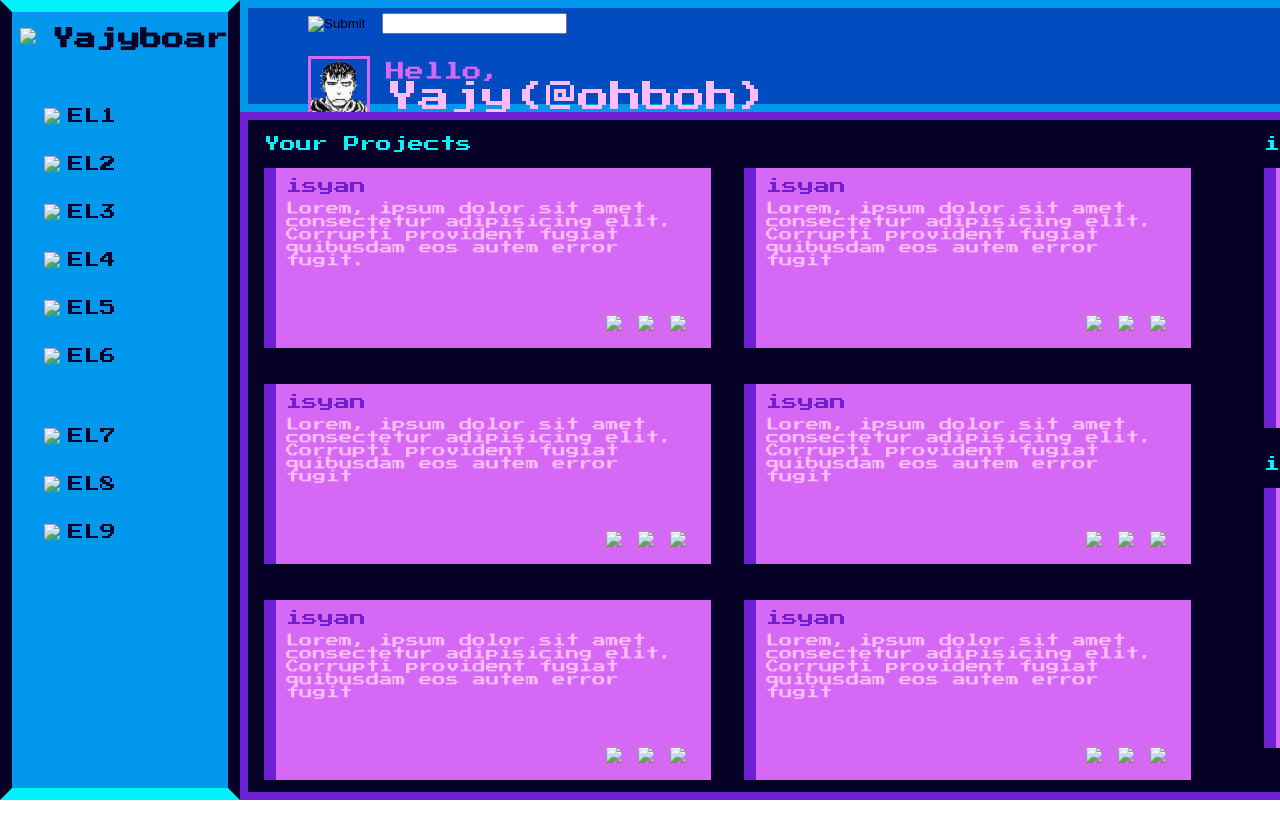
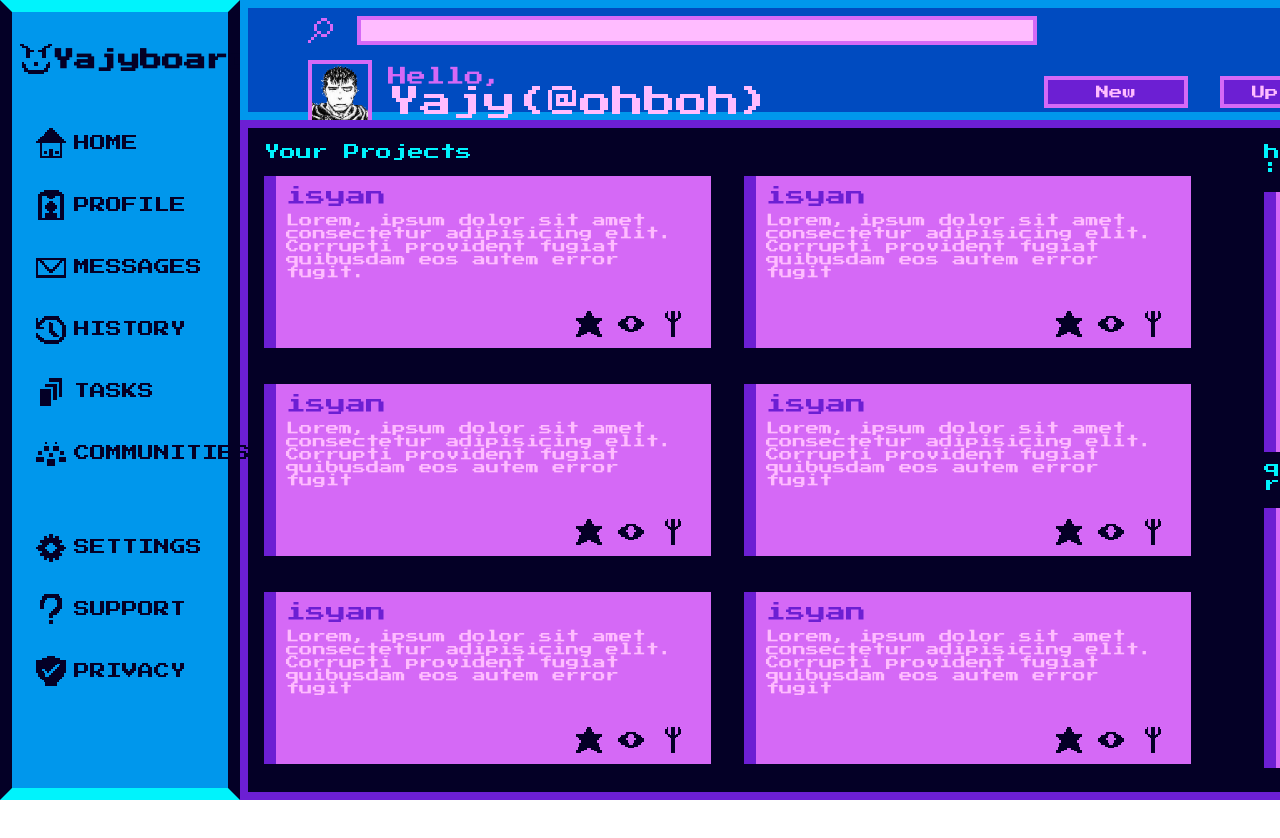
Before and after one commit to ohboh/yajyboard, a plain HTML site: page index.html in a window 1280 px wide. Drawn offline with Linux system fonts and the light colour scheme.

Commit message:
Add images and animations

```diff
--- a/index.html
+++ b/index.html
@@ -5,64 +5,65 @@
     <meta http-equiv="X-UA-Compatible" content="IE=edge">
     <meta name="viewport" content="width=device-width, initial-scale=1.0">
     <title>Yajyboard</title>
+    <link rel="icon" type="image/x-icon" href="/assets/favicon.ico">
     <link rel="stylesheet" href="style.css">
 </head>
 <body>
     <div class="sidebar-container">
-        <img src="assets/title.png" class="sidebar-logo sidebar-head">
+        <img src="assets/title.svg" class="sidebar-logo sidebar-head">
         <span class="sidebar-title sidebar-head">Yajyboard</span>
         <div class="sidebar">
             <div class="sidebar-element">
-                <img src="assets/element1.png">
-                <span>EL1</span>
+                <img src="assets/element1.svg" class="sidebar-icon">
+                <span>HOME</span>
             </div>
             <div class="sidebar-element"">
-                <img src="assets/element2.png">
-                <span>EL2</span>
+                <img src="assets/element2.svg" class="sidebar-icon">
+                <span>PROFILE</span>
             </div>
             <div class="sidebar-element">
-                <img src="assets/element3.png">
-                <span>EL3</span>
+                <img src="assets/element3.svg" class="sidebar-icon">
+                <span>MESSAGES</span>
             </div>
             <div class="sidebar-element">
-                <img src="assets/element4.png">
-                <span>EL4</span>
+                <img src="assets/element4.svg" class="sidebar-icon">
+                <span>HISTORY</span>
             </div>
             <div class="sidebar-element">
-                <img src="assets/element5.png">
-                <span>EL5</span>
+                <img src="assets/element5.svg" class="sidebar-icon">
+                <span>TASKS</span>
             </div>
             <div class="sidebar-element">
-                <img src="assets/element6.png">
-                <span>EL6</span>
+                <img src="assets/element6.svg" class="sidebar-icon">
+                <span>COMMUNITIES</span>
             </div>
 
             <div class="sidebar-element" id="spacer"></div>
 
             <div class="sidebar-element">
-                <img src="assets/element7.png">
-                <span>EL7</span>
+                <img src="assets/element7.svg" class="sidebar-icon">
+                <span>SETTINGS</span>
             </div>
             <div class="sidebar-element">
-                <img src="assets/element8.png">
-                <span>EL8</span>
+                <img src="assets/element8.svg" class="sidebar-icon">
+                <span>SUPPORT</span>
             </div>
             <div class="sidebar-element">
-                <img src="assets/element9.png">
-                <span>EL9</span>
+                <img src="assets/element9.svg" class="sidebar-icon">
+                <span>PRIVACY</span>
             </div>
         </div>
     </div>
 
     <div class="header-container">
         <form action="#" class="searchbar-container">
-            <input type="image" src="assets/search.png" name="search-button">
+            <input type="image" src="assets/search.svg" class="search-button">
             <input type="text" class="searchbar" name="searchbar">
         </form>
         <div class="preview-container">
-            <img src="assets/bell.png" class="preview-images">
-            <img src="assets/my-pfp.png" class="preview-images">
-            <span>Yajy</span>
+            <img src="assets/bell.svg" class="bell">
+            <img src="assets/my-pfp.png" class="small-profile-picture">
+            <span class="header-name">Yajy</span>
         </div>
         <div class="bottom-header-container">
             <div class="left-header-container">
@@ -88,60 +89,60 @@
                     <div class="card-title">isyan</div>
                     <div class="card-description">Lorem, ipsum dolor sit amet consectetur adipisicing elit. Corrupti provident fugiat quibusdam eos autem error fugit.</div>
                     <div class="card-images">
-                        <img src="assets/star.png">
-                        <img src="assets/watch.png">
-                        <img src="assets/fork.png">
+                        <img src="assets/star.svg" class="card-icons">
+                        <img src="assets/watch.svg" class="card-icons">
+                        <img src="assets/fork.svg" class="card-icons">
                     </div>
                 </div>
                 <div class="content-card card">
                     <div class="card-title">isyan</div>
                     <div class="card-description">Lorem, ipsum dolor sit amet consectetur adipisicing elit. Corrupti provident fugiat quibusdam eos autem error fugit</div>
                     <div class="card-images">
-                        <img src="assets/star.png">
-                        <img src="assets/watch.png">
-                        <img src="assets/fork.png">
+                        <img src="assets/star.svg" class="card-icons">
+                        <img src="assets/watch.svg" class="card-icons">
+                        <img src="assets/fork.svg" class="card-icons">
                     </div>
                 </div>
                 <div class="content-card card">
                     <div class="card-title">isyan</div>
                     <div class="card-description">Lorem, ipsum dolor sit amet consectetur adipisicing elit. Corrupti provident fugiat quibusdam eos autem error fugit</div>
                     <div class="card-images">
-                        <img src="assets/star.png">
-                        <img src="assets/watch.png">
-                        <img src="assets/fork.png">
+                        <img src="assets/star.svg" class="card-icons">
+                        <img src="assets/watch.svg" class="card-icons">
+                        <img src="assets/fork.svg" class="card-icons">
                     </div>
                 </div>
                 <div class="content-card card">
                     <div class="card-title">isyan</div>
                     <div class="card-description">Lorem, ipsum dolor sit amet consectetur adipisicing elit. Corrupti provident fugiat quibusdam eos autem error fugit</div>
                     <div class="card-images">
-                        <img src="assets/star.png">
-                        <img src="assets/watch.png">
-                        <img src="assets/fork.png">
+                        <img src="assets/star.svg" class="card-icons">
+                        <img src="assets/watch.svg" class="card-icons">
+                        <img src="assets/fork.svg" class="card-icons">
                     </div>
                 </div>
                 <div class="content-card card">
                     <div class="card-title">isyan</div>
                     <div class="card-description">Lorem, ipsum dolor sit amet consectetur adipisicing elit. Corrupti provident fugiat quibusdam eos autem error fugit</div>
                     <div class="card-images">
-                        <img src="assets/star.png">
-                        <img src="assets/watch.png">
-                        <img src="assets/fork.png">
+                        <img src="assets/star.svg" class="card-icons">
+                        <img src="assets/watch.svg" class="card-icons">
+                        <img src="assets/fork.svg" class="card-icons">
                     </div>
                 </div>
                 <div class="content-card card">
                     <div class="card-title">isyan</div>
                     <div class="card-description">Lorem, ipsum dolor sit amet consectetur adipisicing elit. Corrupti provident fugiat quibusdam eos autem error fugit</div>
                     <div class="card-images">
-                        <img src="assets/star.png">
-                        <img src="assets/watch.png">
-                        <img src="assets/fork.png">
+                        <img src="assets/star.svg" class="card-icons">
+                        <img src="assets/watch.svg" class="card-icons">
+                        <img src="assets/fork.svg" class="card-icons">
                     </div>
                 </div>
             </div>
         </div>
         <div class="top-right-content">
-            <div class="top-right-title content-title">i am top right</div>
+            <div class="top-right-title content-title">helo random person :></div>
             <div class="side-card card">
                 <div class="top-side-content">
                     <div class="top-side-title">isyan</div>
@@ -158,28 +159,11 @@
             </div>
         </div>
         <div class="bottom-right-content">
-            <div class="bottom-right-title content-title">i am bottom right</div>
+            <div class="bottom-right-title content-title">quote for some reason</div>
             <div class="side-card card">
-                <div class="bottom-side-content">
-                    <img src="assets/pfp1">
-                    <div class="bottom-side-title"></div>
-                    <div class="card-description bottom-side-subtitle"></div>
-                </div>
-                <div class="bottom-side-content">
-                    <img src="assets/pfp2">
-                    <div class="bottom-side-title"></div>
-                    <div class="card-description bottom-side-subtitle"></div>
-                </div>
-                <div class="bottom-side-content">
-                    <img src="assets/pfp3">
-                    <div class="bottom-side-title"></div>
-                    <div class="card-description bottom-side-subtitle"></div>
-                </div>
-                <div class="bottom-side-content">
-                    <img src="assets/pfp4">
-                    <div class="bottom-side-title"></div>
-                    <div class="card-description bottom-side-subtitle"></div>
-                </div>
+                <div class="quote card-description"><i>“Preoccupied with a single leaf, you won't see the tree.
+                    Preoccupied with a single tree, you'll miss the entire forest.”</i></div>
+                <div class="author">-Takuan</div>
             </div>
         </div>
     </div>
--- a/style.css
+++ b/style.css
@@ -13,7 +13,7 @@ html, body {
 body {
     display: grid;
     grid-template-columns: 30vh auto;
-    grid-auto-rows: 14vh auto;
+    grid-auto-rows: 15vh auto;
     grid-template-areas:
     "sidebar header"
     "sidebar content"
@@ -22,6 +22,7 @@ body {
 img {
     aspect-ratio: 1/1;
 }
+
 
 .sidebar-container {
     background-color: #0097ec;
@@ -39,10 +40,12 @@ img {
     grid-template-areas:
     "sidebar-logo sidebar-title"
     "sidebar-content sidebar-content";
+    align-items: center;
 }
 
 .sidebar-logo {
     grid-area: sidebar-logo;
+    height: 32px;
 }
 
 .sidebar-title {
@@ -59,9 +62,9 @@ img {
     flex-direction: column;
     gap: 4vh;
     height: 100%;
-    margin-top: 10vh;
-    margin-left: 3vh;
-    position:absolute
+    margin-top: 30vh;
+    margin-left: 2vh;
+    position:absolute;
 }
 
 .sidebar-element {
@@ -75,23 +78,26 @@ img {
 }
 
 .sidebar-element:hover {
-    -webkit-transform: scale(1.5);
-    -moz-transform: scale(1.5);
-    -ms-transform: scale(1.5);
-    transform: scale(1.5);
+    -webkit-transform: scale(1.1);
+    -moz-transform: scale(1.1);
+    -ms-transform: scale(1.1);
+    transform: scale(1.1);
     -webkit-transition: -webkit-transform 0.1s;
     -moz-transition: -moz-transform 0.1s;
     -ms-transition:  -ms-transform 0.1s;
     transition:  transform 0.1s;
 }
 
+.sidebar-icon {
+    height: 30px;
+}
 
 
 .header-container {
     background-color: #004bc0 ;
     color: #d569f6;
     border: solid 8px #0097ec  ;
-    padding: 4px 60px;
+    padding: 8px 60px;
     grid-area: header;
     display: grid;
     grid-template-areas:
@@ -102,6 +108,42 @@ img {
 
 .searchbar-container {
     grid-area: searchbar;
+    display: flex;
+    align-items: center;
+    column-gap: 3vh;
+    position: absolute;
+}
+
+.search-button {
+    height: 25px;
+}
+
+.searchbar {
+    width: 80vh;
+    border: solid 4px #d569f6;
+    padding: 0.5vh 2vh;
+    background-color: #ffbcff;
+    font-family: "Press Start 2P";
+    color: #040026;
+    outline: none;
+}
+
+input {
+    -webkit-transition: -webkit-transform 0.1s;
+    -moz-transition: -moz-transform 0.1s;
+    -ms-transition:  -ms-transform 0.1s;
+    transition:  transform 0.1s;
+}
+
+input:hover, input:focus {
+    -webkit-transform: scale(1.05);
+    -moz-transform: scale(1.05);
+    -ms-transform: scale(1.05);
+    transform: scale(1.05);
+    -webkit-transition: -webkit-transform 0.1s;
+    -moz-transition: -moz-transform 0.1s;
+    -ms-transition:  -ms-transform 0.1s;
+    transition:  transform 0.1s;
 }
 
 .preview-container {
@@ -112,9 +154,32 @@ img {
     column-gap: 4vh;
 }
 
-.preview-images {
+.bell {
+    height: 30px;
+    -webkit-transition: -webkit-transform 0.1s;
+    -moz-transition: -moz-transform 0.1s;
+    -ms-transition:  -ms-transform 0.1s;
+    transition:  transform 0.1s;
+}
+.bell:hover {
+    -webkit-transform: scale(1.2);
+    -moz-transform: scale(1.2);
+    -ms-transform: scale(1.2);
+    transform: scale(1.2);
+    -webkit-transition: -webkit-transform 0.1s;
+    -moz-transition: -moz-transform 0.1s;
+    -ms-transition:  -ms-transform 0.1s;
+    transition:  transform 0.1s;
+}
+
+
+.small-profile-picture {
     height: 40px;
     border: solid 2px #d569f6;
+}
+
+.header-name {
+    font-size: 24px;
 }
 
 .bottom-header-container {
@@ -143,14 +208,42 @@ img {
 
 .big-profile-picture {
     height: 56px;
-    border: solid 3px #d569f6;
+    border: solid 4px #d569f6;
+}
+
+.right-header-container {
+    display: flex;
+    justify-content: space-between;
+    column-gap: 4vh;
+}
+
+.header-buttons {
+    width: 18vh;
+    height: 4vh;
+    background-color: #6c1fd3;
+    border: solid 4px #d569f6;
+    color: #ffbcff;
+    font-family: "Press Start 2P";
+    -webkit-transition: -webkit-transform 0.1s;
+    -moz-transition: -moz-transform 0.1s;
+    -ms-transition:  -ms-transform 0.1s;
+    transition:  transform 0.1s;
+}
+.header-buttons:hover {
+    -webkit-transform: scale(1.1);
+    -moz-transform: scale(1.1);
+    -ms-transform: scale(1.1);
+    transform: scale(1.1);
+    -webkit-transition: -webkit-transform 0.1s;
+    -moz-transition: -moz-transform 0.1s;
+    -ms-transition:  -ms-transform 0.1s;
+    transition:  transform 0.1s;
 }
 
 .content-container {
     display: grid;
     background-color: #040026 ;
     border: solid 8px #6c1fd3;
-
     color:#00f3fc;
     padding: 2vh;
     grid-template-areas:
@@ -181,25 +274,26 @@ img {
 
 .card-title {
     margin-bottom: 1vh;
+    font-size: 20px;
 }
 
 .card-description {
     font-size: smaller;
     color: #ffbcff;
-    margin-bottom: 6vh;
+    margin-bottom: 4vh;
 }
 
 .content-cards-container {
     display: grid;
     grid-template-columns: repeat(2, 60vh);
     grid-template-rows: repeat(3, 20vh);
-    row-gap: 7vh;
+    row-gap: 6vh;
     position: absolute;
 }
 
 .content-card {
     display: flex;
-    height: 20vh;
+    height: 19vh;
     width: 50vh;
     flex-direction: column;
     -webkit-transition: -webkit-transform 0.1s;
@@ -224,10 +318,44 @@ img {
     column-gap: 2vh;
 }
 
+.card-icons {
+    height: 26px;
+    -webkit-transition: -webkit-transform 0.1s;
+    -moz-transition: -moz-transform 0.1s;
+    -ms-transition:  -ms-transform 0.1s;
+    transition:  transform 0.1s;
+}
+
+.card-icons:hover {
+    -webkit-transform: scale(1.5);
+    -moz-transform: scale(1.5);
+    -ms-transform: scale(1.5);
+    transform: scale(1.5);
+    -webkit-transition: -webkit-transform 0.1s;
+    -moz-transition: -moz-transform 0.1s;
+    -ms-transition:  -ms-transform 0.1s;
+    transition:  transform 0.1s;
+}
+
 .top-right-content {
     grid-area: top-right;
 }
 
-.bottom-right-content {
-    grid-area: bottom-right;
+.top-side-description {
+    margin: 0;
 }
+
+.side-card {
+    display: flex;
+    flex-direction: column;
+    justify-content: space-between;
+}
+
+.quote {
+    font-size: 18px;
+}
+
+.author {
+    display: flex;
+    justify-content: flex-end;
+}
```
Also changed, not shown: assets/bell.svg (added), assets/element1.svg (added), assets/element2.svg (added), assets/element3.svg (added), assets/element4.svg (added), assets/element5.svg (added), assets/element6.svg (added), assets/element7.svg (added), assets/element8.svg (added), assets/element9.svg (added), assets/favicon.ico (added), assets/fork.svg (added), assets/search.svg (added), assets/star.svg (added), 2 more files, 1 other file.
